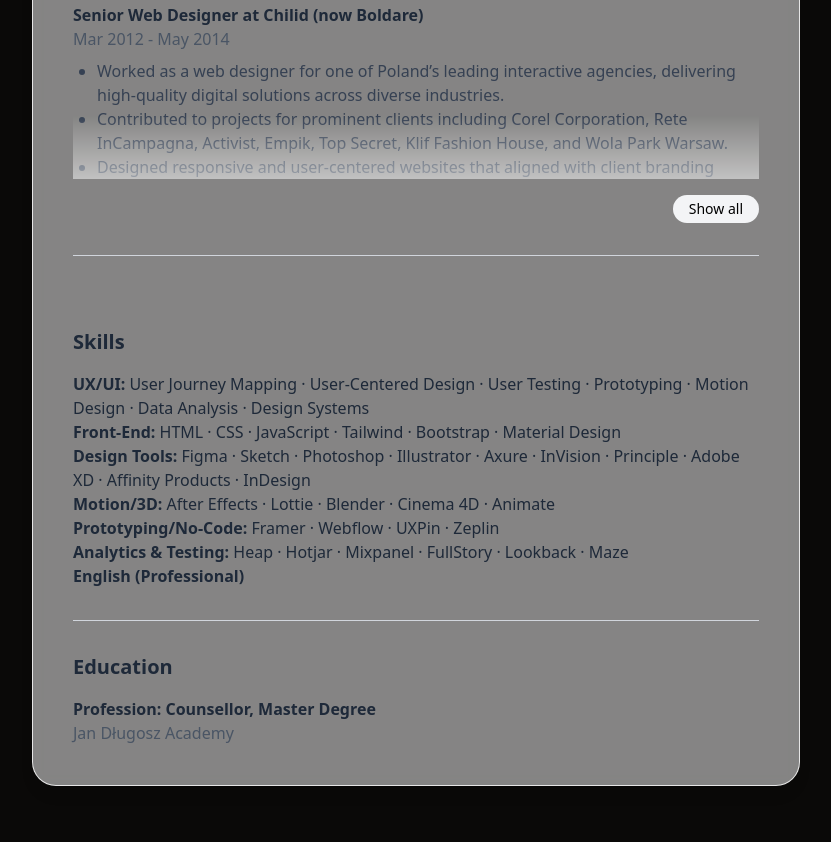
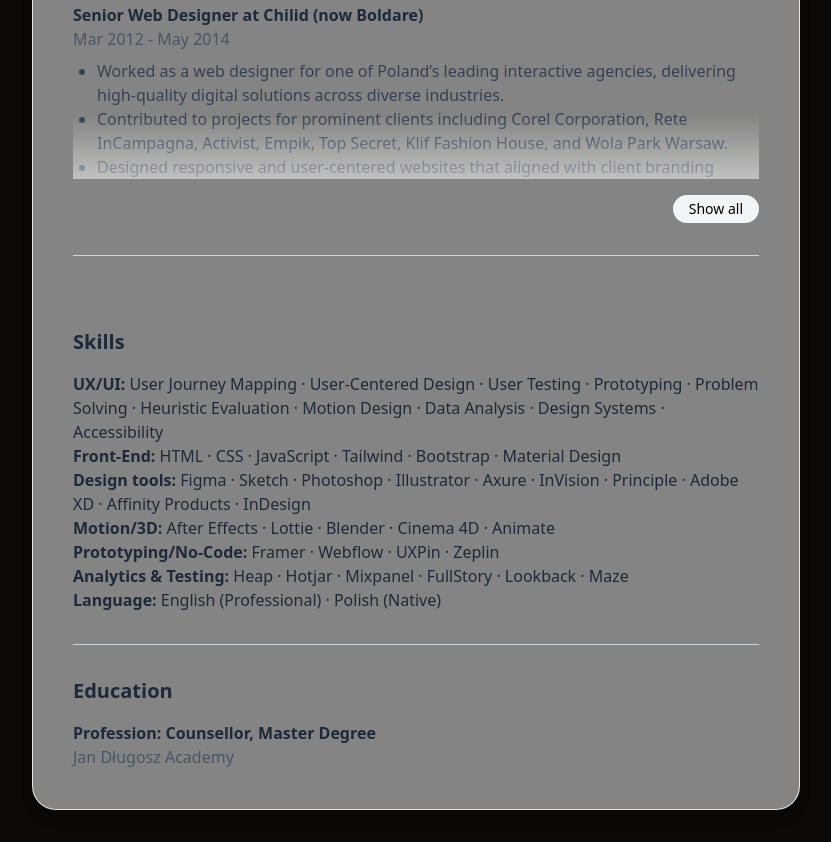
Before and after one commit to wojciechtrz/wojciechtrzpis, a website: page src/resume.html in a window 1280 px wide. Shown: the part 2232-3074 px from the top of the page, without its empty margins (224-1055 px from the left). Before the commit the page ends 3050 px from the top, so only its background shows below. Drawn offline with Linux system fonts and the light colour scheme.

Commit message:
Update resume.html

```diff
--- a/src/resume.html
+++ b/src/resume.html
@@ -288,13 +288,13 @@
           <h2 class="section-title text-xl">Skills</h2>
           <div>
             <ul>
-              <li><strong>UX/UI:</strong> User Journey Mapping · User-Centered Design · User Testing · Prototyping · Motion Design · Data Analysis · Design Systems</li>
+              <li><strong>UX/UI:</strong> User Journey Mapping · User-Centered Design · User Testing · Prototyping · Problem Solving · Heuristic Evaluation · Motion Design · Data Analysis · Design Systems · Accessibility</li>
               <li><strong>Front-End:</strong> HTML · CSS · JavaScript · Tailwind · Bootstrap · Material Design</li>
-              <li><strong>Design Tools:</strong> Figma · Sketch · Photoshop · Illustrator · Axure · InVision · Principle · Adobe XD · Affinity Products · InDesign</li>
+              <li><strong>Design tools:</strong> Figma · Sketch · Photoshop · Illustrator · Axure · InVision · Principle · Adobe XD · Affinity Products · InDesign</li>
               <li><strong>Motion/3D:</strong> After Effects · Lottie · Blender · Cinema 4D · Animate</li>
               <li><strong>Prototyping/No-Code:</strong> Framer · Webflow · UXPin · Zeplin</li>
               <li><strong>Analytics & Testing:</strong> Heap · Hotjar · Mixpanel · FullStory · Lookback · Maze</li>
-              <li><strong>English (Professional)</strong>
+              <li><strong>Language:</strong> English (Professional) · Polish (Native)
             </ul>
           </div>
         </section>
```
